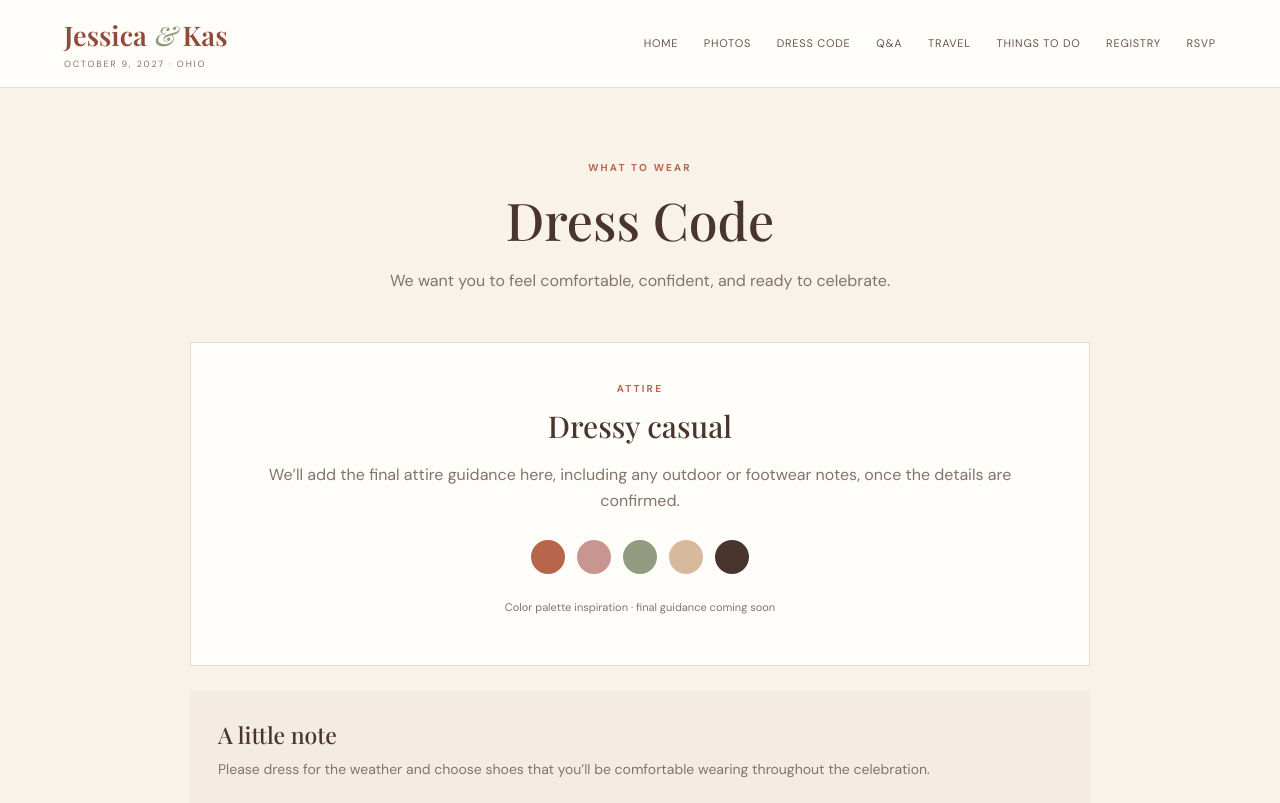
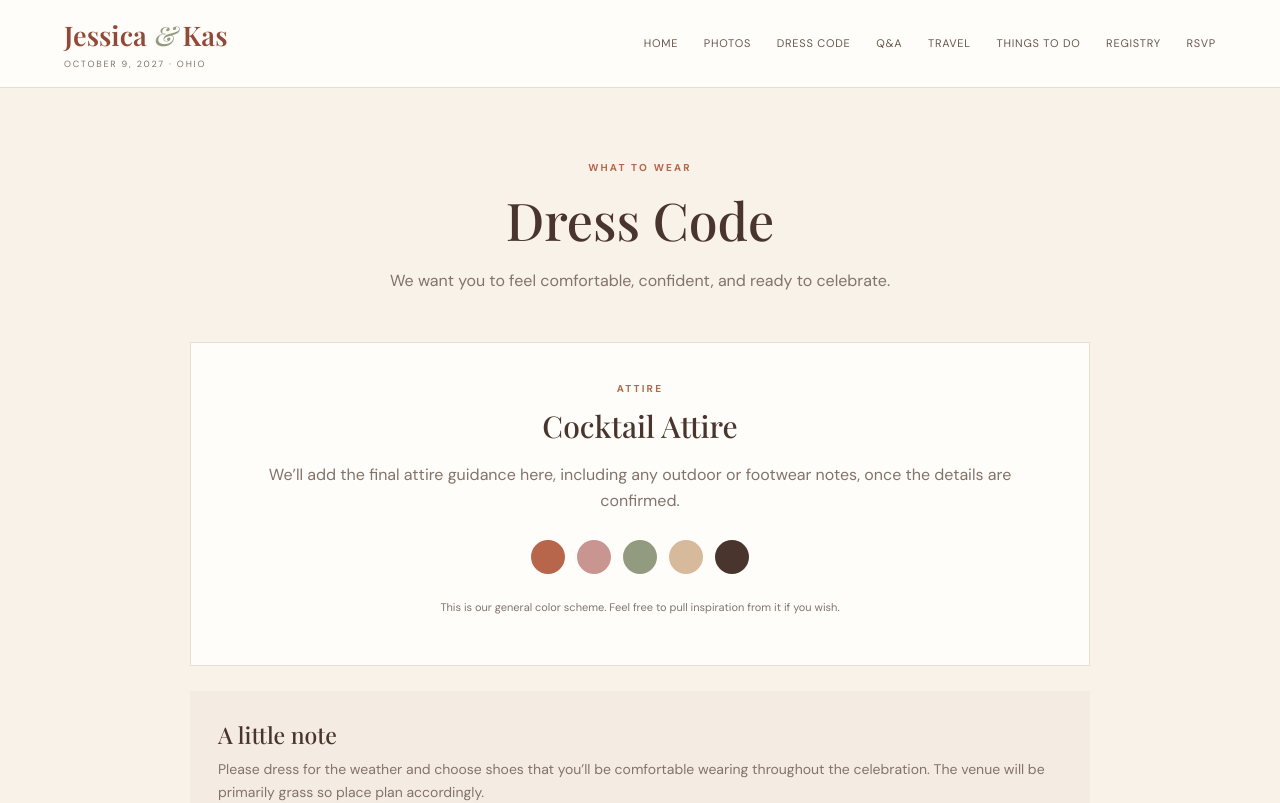
Before and after one commit to jfarr45/jessandkas.wedding, a Next.js app in the folder jessica-kas-wedding-site-foundation/wedding-site-foundation/: page /dress-code in a window 1280 px wide. Shown: the top 803 px of the page. Built offline with nearby package versions, Linux system fonts and the light colour scheme; a web font is replaced by a local one.

Commit message:
Update page.tsx

```diff
--- a/jessica-kas-wedding-site-foundation/wedding-site-foundation/app/dress-code/page.tsx
+++ b/jessica-kas-wedding-site-foundation/wedding-site-foundation/app/dress-code/page.tsx
@@ -1,4 +1,4 @@
 import { PageIntro } from "@/components/page-intro";
 export default function DressCodePage() {
-  return <div className="content-page"><PageIntro eyebrow="WHAT TO WEAR" title="Dress Code">We want you to feel comfortable, confident, and ready to celebrate.</PageIntro><section className="info-card centered"><span className="eyebrow">ATTIRE</span><h2>Dressy casual</h2><p>We’ll add the final attire guidance here, including any outdoor or footwear notes, once the details are confirmed.</p><div className="swatches"><i/><i/><i/><i/><i/></div><p className="small-note">Color palette inspiration · final guidance coming soon</p></section><section className="note-panel"><h3>A little note</h3><p>Please dress for the weather and choose shoes that you’ll be comfortable wearing throughout the celebration.</p></section></div>;
+  return <div className="content-page"><PageIntro eyebrow="WHAT TO WEAR" title="Dress Code">We want you to feel comfortable, confident, and ready to celebrate.</PageIntro><section className="info-card centered"><span className="eyebrow">ATTIRE</span><h2>Cocktail Attire</h2><p>We’ll add the final attire guidance here, including any outdoor or footwear notes, once the details are confirmed.</p><div className="swatches"><i/><i/><i/><i/><i/></div><p className="small-note">This is our general color scheme. Feel free to pull inspiration from it if you wish.</p></section><section className="note-panel"><h3>A little note</h3><p>Please dress for the weather and choose shoes that you’ll be comfortable wearing throughout the celebration. The venue will be primarily grass so place plan accordingly.</p></section></div>;
 }
```
